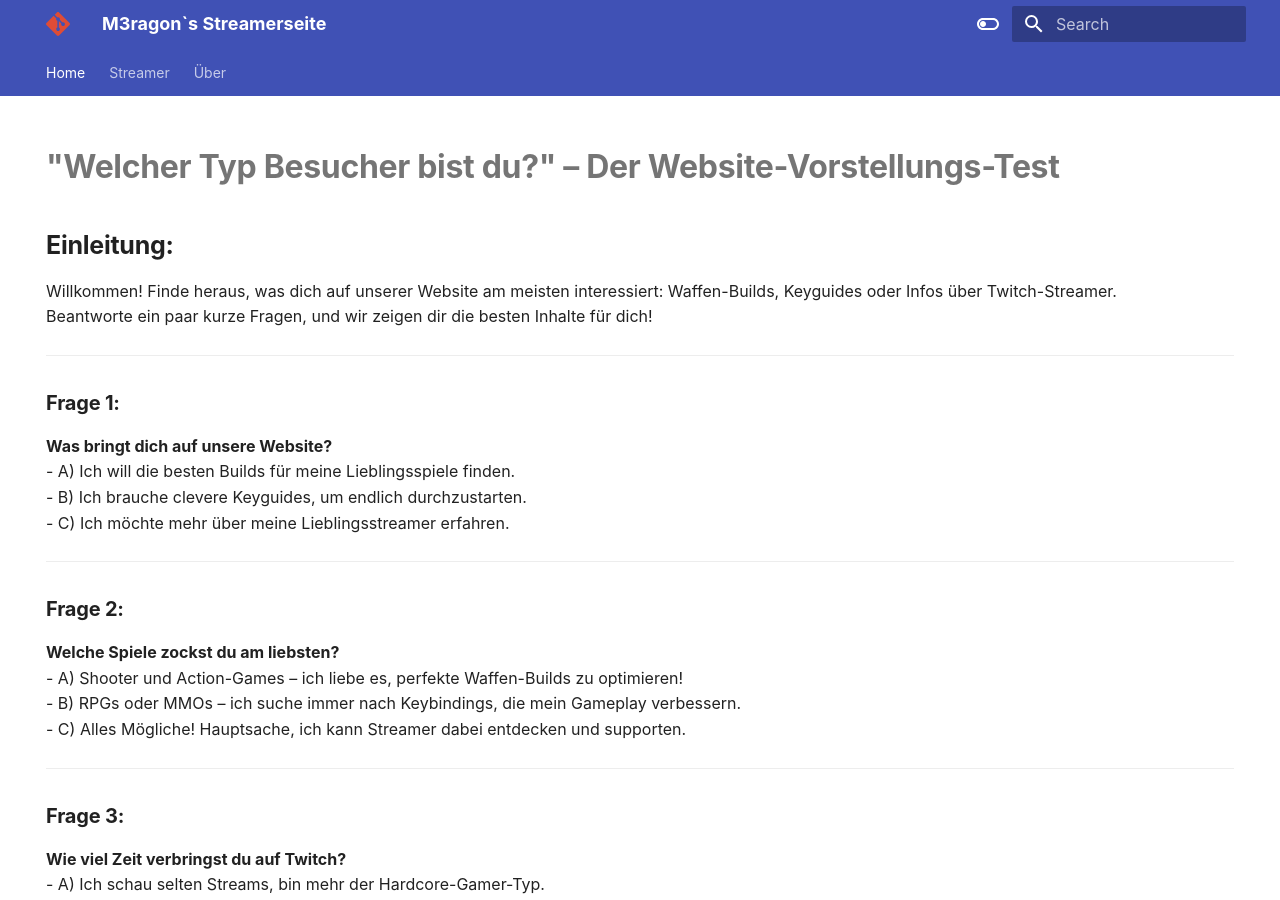
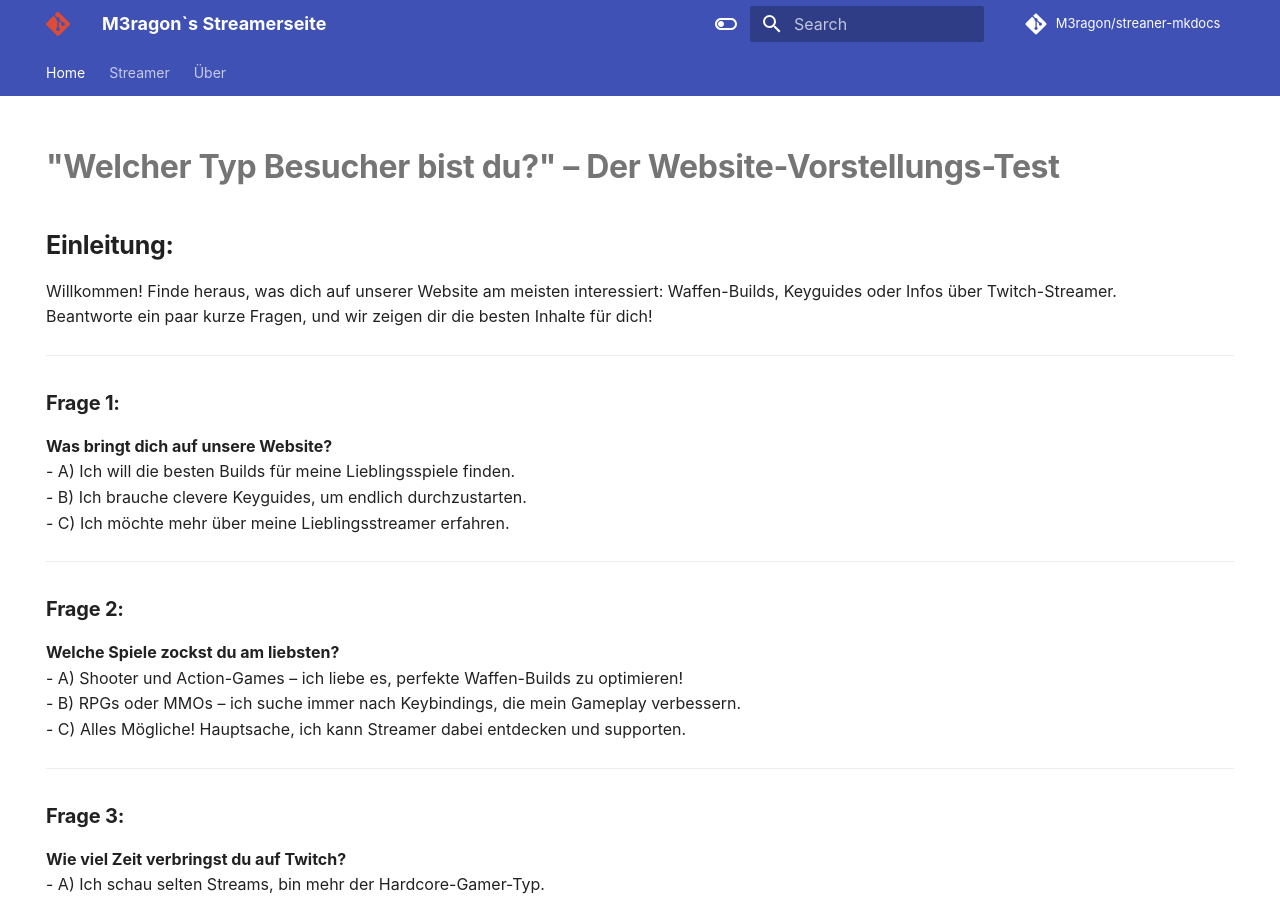
Before and after one commit to M3ragon/streamer-mkdocs, an MkDocs documentation site: the page built from docs/index.md, in a window 1280 px wide and 900 px high. Built offline with MkDocs 1.6.1 and Material for MkDocs 9.7.7, drawn with Linux system fonts in a browser that asks for light colours; some web fonts are replaced; comment, search, counter and statistics services are not loaded.

Commit message:
Update mkdocs.yml
Added Repo and Github name

```diff
--- a/mkdocs.yml
+++ b/mkdocs.yml
@@ -113,6 +113,9 @@ markdown_extensions:
 
 copyright: Copyright &copy; 2021 - 2024 M3ragon
 
+repo_name: M3ragon/streaner-mkdocs
+repo_url: https://github.com/M3ragon/streaner-mkdocs
+
 extra_javascript:
   - https://unpkg.com/tablesort@5.3.0/dist/tablesort.min.js
   - assets/javascripts/tablesort.js
```
